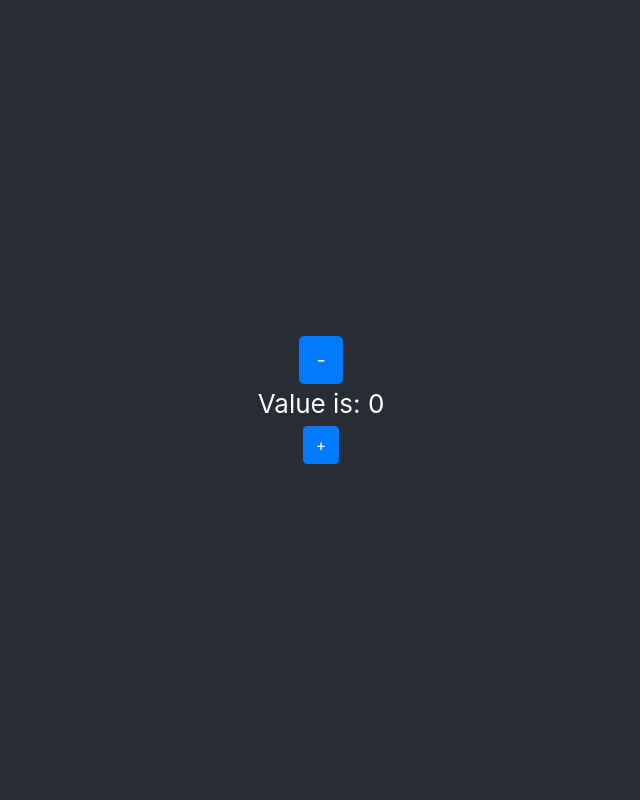
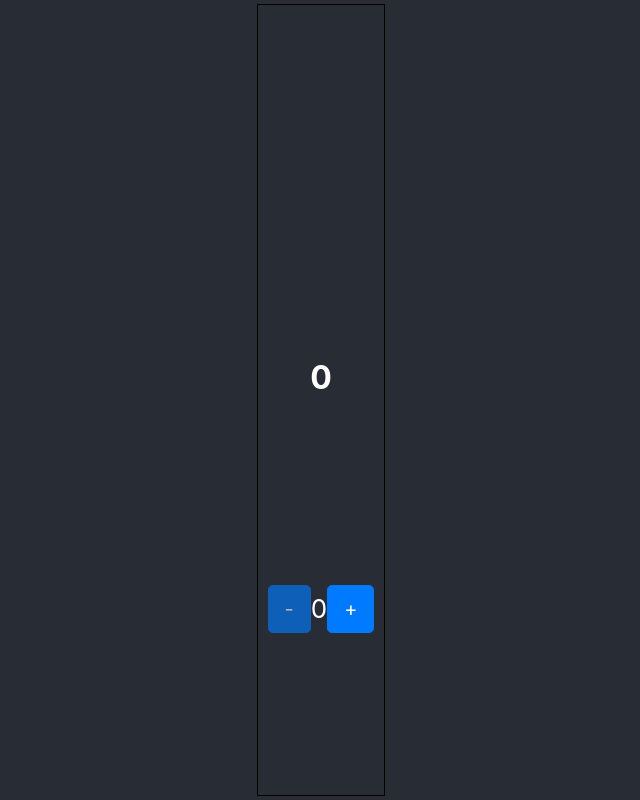
Before and after one commit to hoysay/tm-board, a React (Create React App) app: page / in a window 1280 px wide. Shown: the whole page, without its empty margins (319-959 px from the left). Built offline with nearby package versions, Linux system fonts and the light colour scheme.

Commit message:
components/resource_tile: style component
handles basic component, modal logic for spend/gains

should plug in appropriate actions with redux

```diff
--- /dev/null
+++ b/src/components/resource_tile/resource_tile.css
@@ -0,0 +1,68 @@
+.ResourceTile {
+  flex: 1;
+  display: flex;
+  flex-direction: column;
+
+  border: 1px solid black;
+  margin: 4px;
+}
+
+.ResourceTile-label {
+  flex: 1;
+  padding: 12px;
+  font-size: large;
+
+  display: flex;
+  align-items: center;
+  justify-content: center;
+}
+
+.ResourceTile-label-text {
+  margin: auto;
+}
+
+.ResourceTile-availableValue {
+  flex: 2;
+  font-size: xx-large;
+  font-weight: bolder;
+  text-align: center;
+  padding: 20px;
+
+  display: flex;
+  align-items: center;
+  justify-content: center;
+
+  cursor: pointer;
+}
+
+.ResourceTile-productionSetter {
+  flex: 1;
+  margin: 10px;
+}
+
+.ProductionSetter {
+  display: flex;
+  justify-content: space-evenly;
+  align-items: center;
+
+  margin: auto 0;
+  height: 100%;
+}
+
+.Modal-currentResourceValue {
+  text-align: center;
+  padding: 10px;
+  border-radius: 4px;
+  font-size: x-large;
+}
+
+.Modal-userInput {
+  margin-top: 20px;
+  text-align: center;
+}
+
+.Modal-footer {
+  width: 100%;
+  display: flex;
+  justify-content: space-between;
+}
--- a/src/components/resource_tile/resource_tile.tsx
+++ b/src/components/resource_tile/resource_tile.tsx
@@ -1,10 +1,40 @@
 import React from "react";
-
+import { Modal, InputGroup } from "react-bootstrap";
 import Button from "react-bootstrap/Button";
 
-const ResourceTile: React.FC<{}> = () => {
+import {Resource, ResourceToLabel} from "../../utils/types";
+
+import "./resource_tile.css";
+
+const ResourceToPrimaryColor = {
+    [Resource.TerraformingRating]: "#bd8e2f",
+    [Resource.Megacredits]: "#d4b82f",
+    [Resource.Steel]: "#754e2b",
+    [Resource.Titanium]: "#63605c",
+    [Resource.Plants]: "#42ad45",
+    [Resource.Energy]: "#911191",
+    [Resource.Heat]: "#cc411f",
+}
+
+const ResourceToSecondaryColor = {
+    [Resource.TerraformingRating]: "#edd4a1",
+    [Resource.Megacredits]: "#f2e8b3",
+    [Resource.Steel]: "#b58e6d",
+    [Resource.Titanium]: "#c4bcb1",
+    [Resource.Plants]: "#a4eba7",
+    [Resource.Energy]: "#f0a5f0",
+    [Resource.Heat]: "#f0927a",
+}
+
+interface ResourceTileProps {
+    resourceType: Resource;
+}
+
+const ResourceTile: React.FC<ResourceTileProps> = ({resourceType}) => {
+    const [showModal, setShowModal] = React.useState(false);
+
+    // value/production and setters will eventually be pulled from redux.
     const [value, setValue] = React.useState(0);
-    const [productionRate, setProductionRate] = React.useState(0);
 
 
     const handleClickIncrement = () => {
@@ -16,15 +46,156 @@ const ResourceTile: React.FC<{}> = () => {
     }
 
 
+    const handleClickGain = (gainedAmount: number) => {
+        setValue(prev => prev + gainedAmount);
+    }
+
+    const handleClickSpend = (spentAmount: number) => {
+        setValue(prev => prev - spentAmount);
+    }
+
 
     return (
-        <div>
-            <Button variant="primary" size="lg" onClick={handleClickDecrement}>-</Button>
-            <div>Value is: {value}</div>
-            <Button onClick={handleClickIncrement}>+</Button>
+        <div
+          className="ResourceTile"
+          style={{"backgroundColor": ResourceToSecondaryColor[resourceType]}}>
+            <div
+              className="ResourceTile-label"
+              style={{"backgroundColor": ResourceToPrimaryColor[resourceType]}}
+            >
+                <div className="ResourceTile-label-text">
+                    {ResourceToLabel[resourceType]}
+                </div>
+            </div>
 
+           {resourceType !== Resource.TerraformingRating ? (
+                <div className="ResourceTile-availableValue" onClick={() => setShowModal(true)}>
+                    {value}
+                </div>
+            ) : null}
+
+            <div className="ResourceTile-productionSetter">
+                <ProductionSetter
+                  resourceType={resourceType}
+                  currentValue={value}
+                  onDecrementValue={handleClickDecrement}
+                  onIncrementValue={handleClickIncrement} />
+            </div>
+
+
+            <ResourceSpendGainModal
+              modalVisible={showModal}
+              resourceType={resourceType}
+              currentResourceValue={value}
+              onHideModal={() => setShowModal(false)}
+              onClickSpend={handleClickSpend}
+              onClickGain={handleClickGain}  />
         </div>
     );
 }
 
+interface ProductionSetterProps {
+    resourceType: Resource;
+    currentValue: number;
+    onDecrementValue: () => void;
+    onIncrementValue: () => void;
+}
+
+// ProductionSetter allows modification of a particular resource's production
+// (incrementing/decrementing the value appropriately). For TR, this would mean
+// incrementing/decrementing the actual rating. For all other resources,
+// this changes the production rate.
+const ProductionSetter: React.FC<ProductionSetterProps> = ({resourceType, currentValue, onDecrementValue, onIncrementValue}) => {
+    const isDecrementDisabled = resourceType === Resource.Megacredits ? currentValue <= -5 : currentValue <= 0;
+    return (
+        <div className="ProductionSetter">
+            <Button size="lg" onClick={onDecrementValue} disabled={isDecrementDisabled}>-</Button>
+            <div>{currentValue}</div>
+            <Button size="lg" onClick={onIncrementValue}>+</Button>
+        </div>
+    );
+}
+
+
+interface ResourceSpendGainModalProps {
+    modalVisible: boolean;
+    resourceType: Resource;
+    currentResourceValue: number;
+    onHideModal: () => void;
+    onClickGain: (resourceAmount: number) => void;
+    onClickSpend: (resourceAmount: number) => void;
+}
+const ResourceSpendGainModal: React.FC<ResourceSpendGainModalProps> = ({
+    modalVisible,
+    resourceType,
+    currentResourceValue,
+    onHideModal,
+    onClickGain,
+    onClickSpend,
+}) => {
+    const [numUnits, setNumUnits] = React.useState(0);
+
+    const handleHideModal = () => {
+        // Trigger prop to hide the modal from view.
+        onHideModal();
+
+        // Reset the inputted units
+        setNumUnits(0);
+    }
+
+    const handleClickSpend = () => {
+        onClickSpend(numUnits);
+        handleHideModal();
+    }
+
+
+    const handleClickGain = () => {
+        onClickGain(numUnits);
+        handleHideModal();
+    }
+
+    const handleChangeInput = (inputChange: React.ChangeEvent<HTMLInputElement>) => {
+        const inputValueAsNum = Number(inputChange.target.value);
+        if (isNaN(inputValueAsNum) || inputValueAsNum < 0) {
+            return;
+        }
+
+        setNumUnits(inputValueAsNum);
+    }
+
+    const isValidSpend = numUnits <= currentResourceValue;
+
+    return (
+        <Modal show={modalVisible} onHide={handleHideModal}>
+        <Modal.Header closeButton>
+            <Modal.Title>Spend/Gain {ResourceToLabel[resourceType]}</Modal.Title>
+        </Modal.Header>
+        <Modal.Body>
+            <div
+            className="Modal-currentResourceValue"
+            style={{"backgroundColor": ResourceToPrimaryColor[resourceType]}}>
+                Current resource value: {currentResourceValue}
+            </div>
+            <div
+            className="Modal-userInput">
+                <InputGroup>
+                    <InputGroup.Text>Amount</InputGroup.Text>
+                    <input inputMode="numeric" onChange={handleChangeInput}/>
+                </InputGroup>
+            </div>
+        </Modal.Body>
+        <Modal.Footer>
+            <div className="Modal-footer">
+                <Button size="lg" variant="danger" onClick={handleClickSpend} disabled={!isValidSpend}>
+                    {isValidSpend ? `Spend ${numUnits}` : `Cannot Spend`}
+                </Button>
+                <Button size="lg" variant="success" onClick={handleClickGain}>
+                    Gain {numUnits}
+                </Button>
+            </div>
+        </Modal.Footer>
+    </Modal>
+    );
+}
+
 export default ResourceTile;
```
